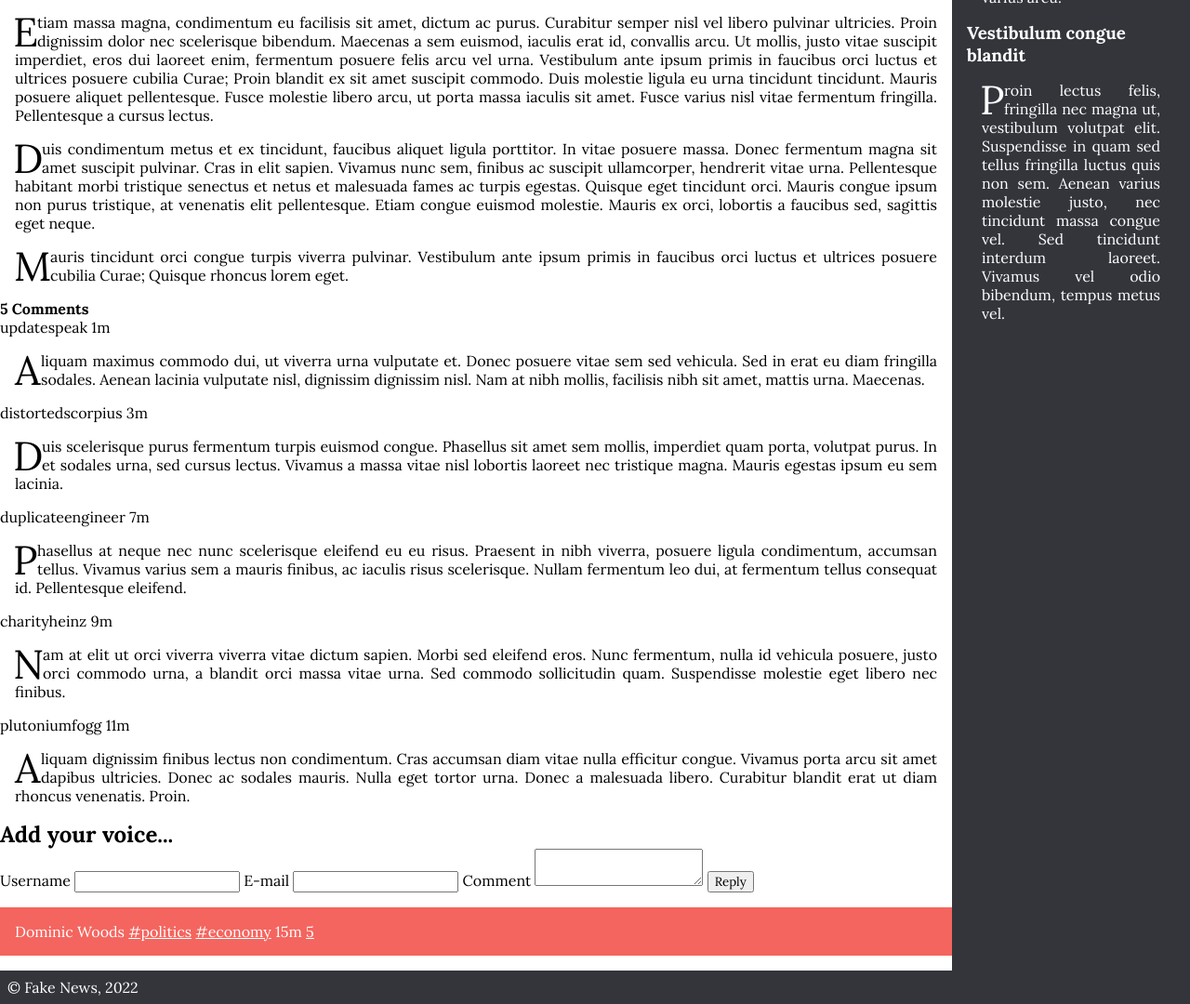
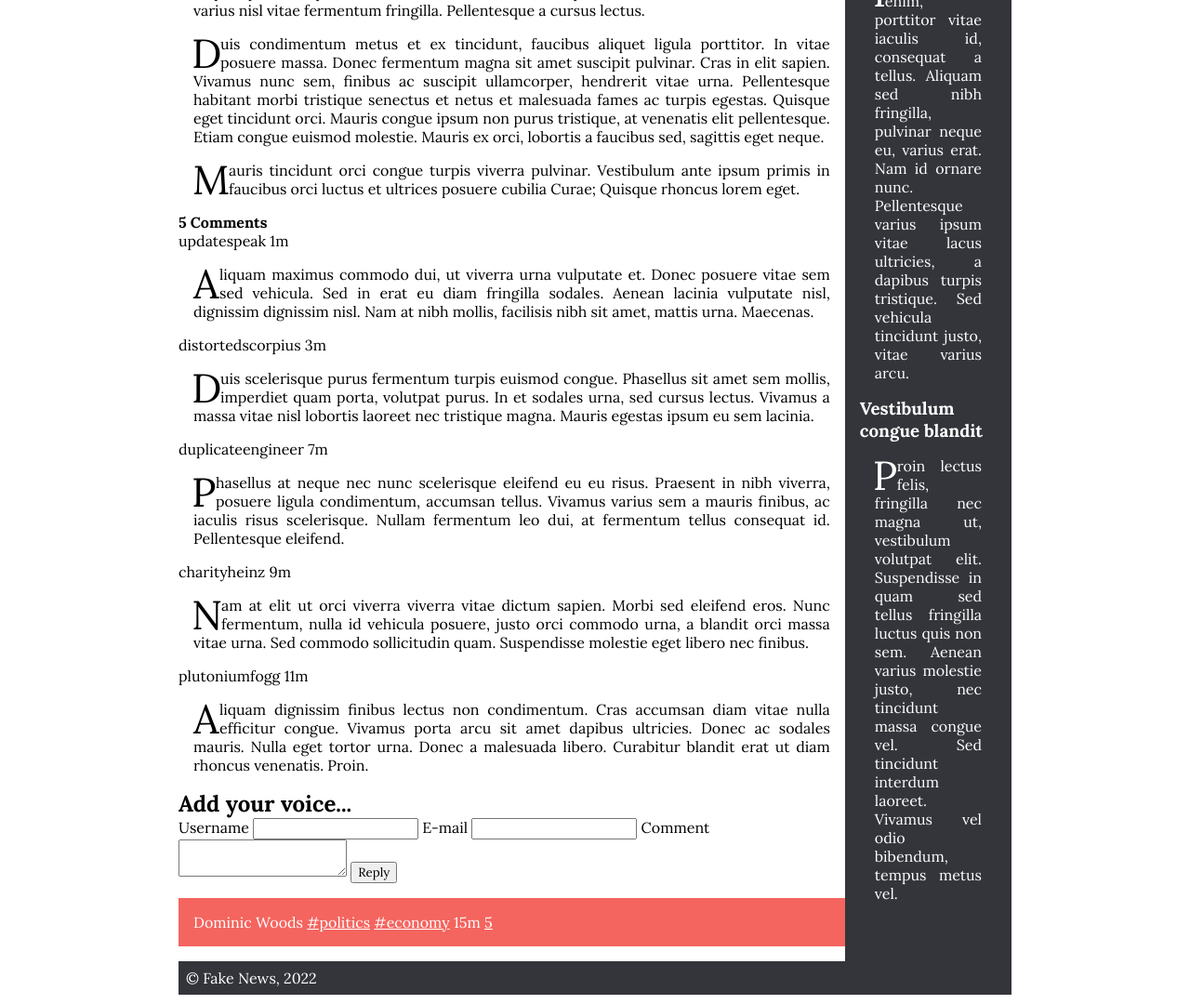
Before and after one commit to eduardo-mdc/LEIC-LTW, a PHP site: page /item.html in a window 1280 px wide. Shown: the part 715-1795 px from the top of the page at 93% size. Run offline with PHP 8.4, Linux system fonts and the light colour scheme.

```diff
--- a/aula2/layout.css
+++ b/aula2/layout.css
@@ -2,6 +2,9 @@ body{
     display: grid;
     grid-template-columns: 4fr 1fr;
     grid-template-rows: auto auto auto;
+    width: 70%;
+    margin-right: auto;
+    margin-left: auto;
 }
 header{
     grid-column-end: span 2;
```
Also changed, not shown: aula2/responsive.css (added).
